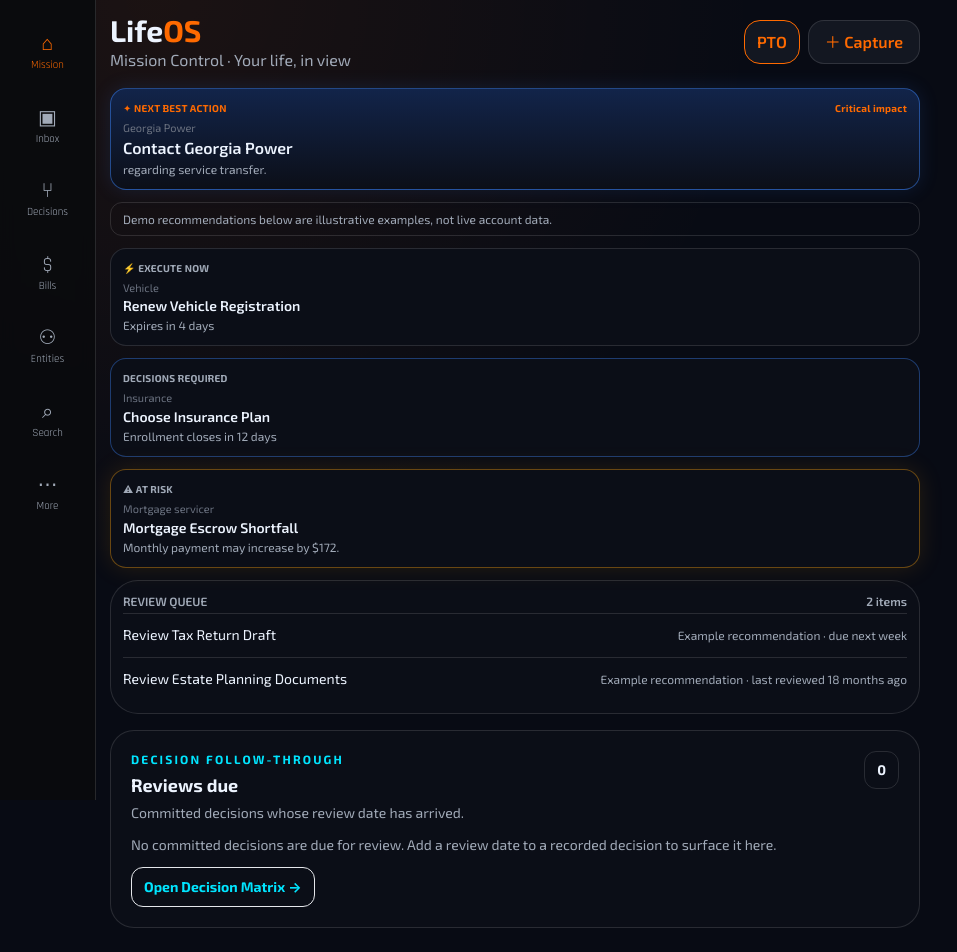
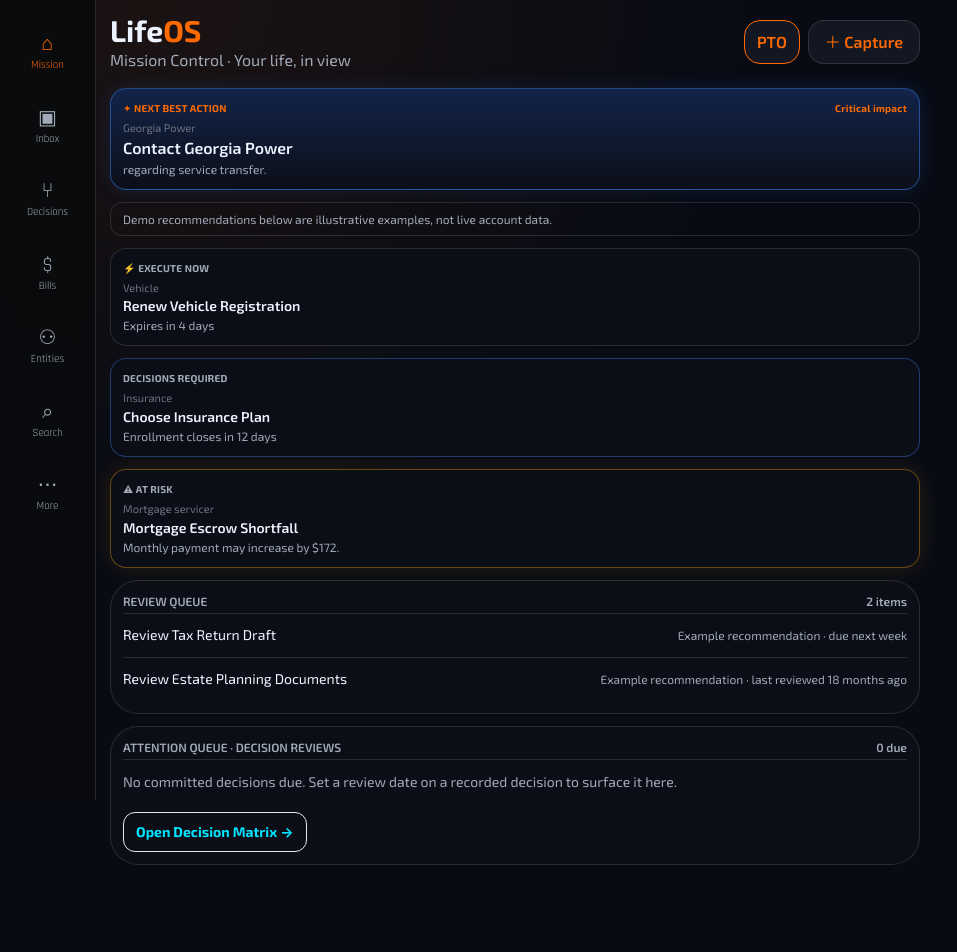
Before and after one commit to 5cxxpb2yrr-ui/lifeos-gemini-preview, a React (Vite) app: page / in a window 1280 px wide. Shown: the top 952 px of the page, without its empty margins (0-957 px from the left). Built offline with nearby package versions, Linux system fonts and the light colour scheme.

Commit message:
Align decision reviews with LifeOS attention queue

```diff
--- a/port/mission-control-ui/apps/web/src/App.tsx
+++ b/port/mission-control-ui/apps/web/src/App.tsx
@@ -139,10 +139,10 @@ function DecisionReviewQueue({ onOpen }: { onOpen: () => void }) {
   const refresh = () => setFrames(loadDecisionFrames());
   const today = new Date().toISOString().slice(0, 10);
   const due = frames.filter(frame => frame.reviewDate && frame.reviewDate <= today && frame.status !== 'reviewed' && frame.chosenOptionId);
-  return <section className="mt-4 rounded-3xl border border-[var(--line)] bg-[var(--surface-1)] p-4 sm:p-5">
-    <div className="flex items-start justify-between gap-3"><div><p className="text-xs font-bold uppercase tracking-[.18em] text-[var(--cyan)]">Decision follow-through</p><h2 className="mt-1 text-lg font-bold">Reviews due</h2><p className="mt-1 text-sm text-[var(--text-2)]">Committed decisions whose review date has arrived.</p></div><span className="rounded-xl border border-[var(--line)] px-3 py-2 text-sm font-bold">{due.length}</span></div>
-    {due.length === 0 ? <p className="mt-3 text-sm text-[var(--text-2)]">No committed decisions are due for review. Add a review date to a recorded decision to surface it here.</p> : <div className="mt-3 space-y-2">{due.map(frame => <button key={frame.id} onClick={onOpen} className="w-full rounded-2xl border border-[var(--amber)]/60 bg-[var(--surface-2)] p-3 text-left"><span className="flex items-center justify-between gap-2"><strong>{frame.title || 'Untitled decision'}</strong><span className="shrink-0 text-xs font-bold text-[var(--amber)]">{frame.reviewDate! < today ? 'OVERDUE' : 'DUE TODAY'}</span></span><span className="mt-1 block text-sm text-[var(--text-2)]">Target: {frame.successMetric || 'Review actual outcome'} · Date {frame.reviewDate}</span></button>)}</div>}
-    <button onClick={() => { refresh(); onOpen(); }} className="mt-3 min-h-10 rounded-xl border border-[var(--cyan)]/50 px-3 text-sm font-bold text-[var(--cyan)]">Open Decision Matrix →</button>
+  return <section className="mt-3 rounded-[28px] border border-[var(--line)] bg-[var(--surface-1)] p-3">
+    <header className="mb-1 flex items-center justify-between gap-2 text-xs font-semibold text-[var(--text-2)]"><span>ATTENTION QUEUE · DECISION REVIEWS</span><span>{due.length} due</span></header>
+    {due.length === 0 ? <p className="border-t border-[var(--line)] py-3 text-sm text-[var(--text-2)]">No committed decisions due. Set a review date on a recorded decision to surface it here.</p> : due.map(frame => <button key={frame.id} onClick={onOpen} className="flex min-h-12 w-full items-center justify-between gap-3 border-t border-[var(--line)] py-2 text-left"><span className="min-w-0"><strong className="block truncate text-sm">{frame.title || 'Untitled decision'}</strong><span className="block truncate text-xs text-[var(--text-2)]">{frame.successMetric || 'Review actual outcome'} · {frame.reviewDate}</span></span><span className="shrink-0 text-xs font-bold text-[var(--amber)]">{frame.reviewDate! < today ? 'OVERDUE' : 'DUE TODAY'}</span></button>)}
+    <button onClick={() => { refresh(); onOpen(); }} className="mt-2 min-h-10 rounded-xl border border-[var(--cyan)]/50 px-3 text-sm font-bold text-[var(--cyan)]">Open Decision Matrix →</button>
   </section>;
 }
 
```
